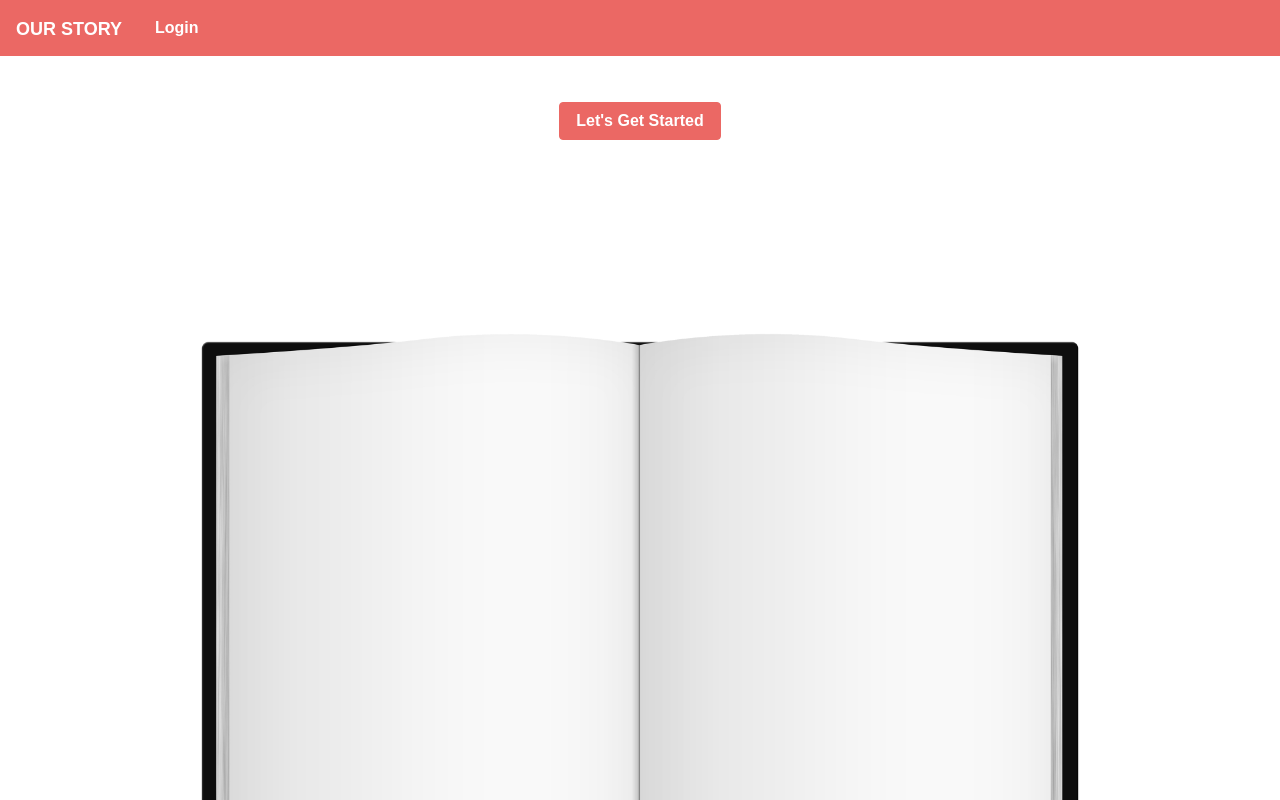
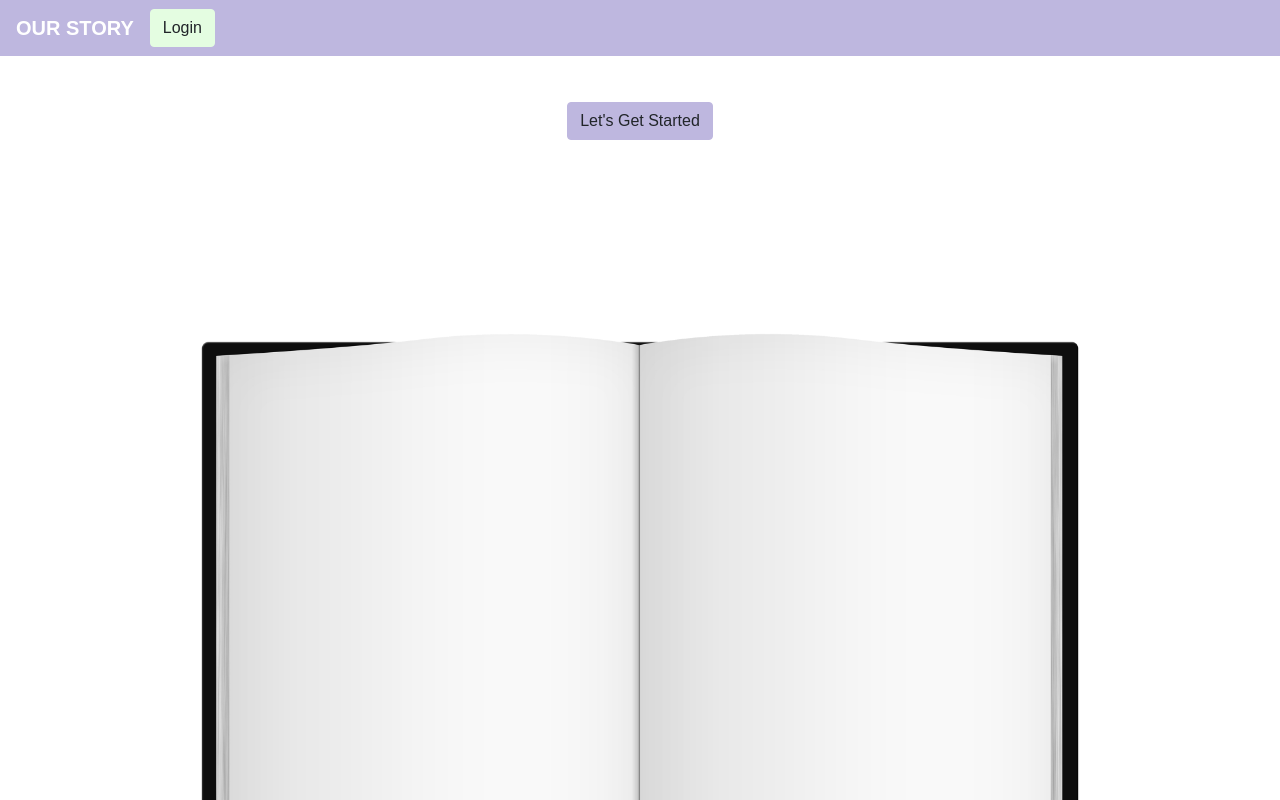
Before and after one commit to mollygilbert389/ourStory-pt2, a React (Create React App) app in the folder client/: page /team in a window 1280 px wide. Shown: the top 800 px of the page. Built offline with nearby package versions, Linux system fonts and the light colour scheme; no server answers; a web font is replaced by a local one.

Commit message:
adding color updates and login functionality

```diff
--- a/client/package.json
+++ b/client/package.json
@@ -8,6 +8,7 @@
     "axios": "^0.18.0",
     "bootstrap": "^4.5.2",
     "dotenv": "^8.2.0",
+    "node-sass": "^4.14.1",
     "react": "^16.6.3",
     "react-bootstrap": "^1.3.0",
     "react-dom": "^16.6.3",
--- a/client/public/index.html
+++ b/client/public/index.html
@@ -8,7 +8,7 @@
   <link rel="manifest" href="%PUBLIC_URL%/manifest.json">
   <link rel="shortcut icon" href="%PUBLIC_URL%/favicon.ico">
   <link rel="stylesheet" href="https://cdnjs.cloudflare.com/ajax/libs/bootswatch/4.0.0/journal/bootstrap.min.css" />
-
+  <link rel="stylesheet" href="https://maxcdn.bootstrapcdn.com/bootstrap/4.3.1/css/bootstrap.min.css" integrity="sha384-ggOyR0iXCbMQv3Xipma34MD+dH/1fQ784/j6cY/iJTQUOhcWr7x9JvoRxT2MZw1T" crossorigin="anonymous"/>
   <title>Our Story</title>
 </head>
 
--- a/client/src/App.js
+++ b/client/src/App.js
@@ -1,9 +1,10 @@
 import React from "react";
 import { BrowserRouter as Router, Route } from "react-router-dom";
 import Home from "./pages/home"
-import Nav from "./components/Nav";
+import Header from "./components/Header";
 import Footer from "./components/Footer"
 import "./app.css"
+import "./scss/Custom.scss"
 
 import {Provider} from "react-redux"
 import store from "./store"
@@ -14,7 +15,7 @@ function App() {
     <Provider store={store}>
       <Router>
         <div>
-          <Nav/>
+          <Header/>
           <div className="container">
             <Route path="/" component={Home} />
             {/* <Route exact path="/team" component={Team} /> */}
--- a/client/src/components/Footer/style.css
+++ b/client/src/components/Footer/style.css
@@ -1,5 +1,5 @@
 .footer {
-    background-color: salmon;
+    background-color: #BEB7DF;
     width: 100%;
     height: 40px;
     display: flex;
--- /dev/null
+++ b/client/src/components/Header/index.js
@@ -0,0 +1,32 @@
+import React from "react";
+// import {Navbar} from "react-bootstrap"
+import 'bootstrap/dist/css/bootstrap.min.css';
+import { Button, Navbar, Nav } from 'react-bootstrap';
+import Login from "../Login"
+import Logout from "../Logout"
+import {useAuth0} from "@auth0/auth0-react"
+
+function Header() {
+  const {user, isAuthenticated} = useAuth0();
+  return (
+    <div>
+      <Navbar collapseOnSelect expand="lg" bg="primary" variant="dark">
+        <Navbar.Brand href="#">Our Story</Navbar.Brand>
+        <Navbar.Toggle aria-controls="responsive-navbar-nav" />
+        <Navbar.Collapse id="responsive-navbar-nav">
+          <Nav className="mr-auto">
+            <Login></Login>
+          </Nav>
+          <Nav>
+            {isAuthenticated && (<a className="navbar-brand">{user.name}</a>)}
+          </Nav>
+          <Nav>
+            <Logout></Logout>
+          </Nav>
+        </Navbar.Collapse>
+      </Navbar>
+    </div>
+  );
+}
+
+export default Header;
--- a/client/src/components/Login/index.js
+++ b/client/src/components/Login/index.js
@@ -8,7 +8,7 @@ function Login(){
     return (
       !isAuthenticated &&
         (<div>
-            <Button
+            <Button variant="warning"
               onClick={() => loginWithRedirect()}
             >Login
             </Button>
--- a/client/src/components/Logout/index.js
+++ b/client/src/components/Logout/index.js
@@ -7,7 +7,7 @@ function Login(){
     return (
       isAuthenticated &&
       (<div>
-          <Button
+          <Button variant="warning"
             onClick={() => logout()}
           >Logout
           </Button>
--- a/client/src/components/Nav/index.js
+++ /dev/null
@@ -1,20 +0,0 @@
-import React from "react";
-import Login from "../Login"
-import Logout from "../Logout"
-import {useAuth0} from "@auth0/auth0-react"
-
-function Nav() {
-  const {user, isAuthenticated} = useAuth0();
-  return (
-    <nav className="navbar navbar-expand-lg navbar-dark bg-primary">
-      <a className="navbar-brand" href="/">
-        Our Story
-      </a>
-      <Login></Login>
-      <Logout></Logout>
-      {isAuthenticated && (<a className="navbar-brand">{user.name}</a>)}
-    </nav>
-  );
-}
-
-export default Nav;
--- /dev/null
+++ b/client/src/scss/Custom.scss
@@ -0,0 +1,9 @@
+$theme-colors: (
+  "primary": #BEB7DF,
+  "danger": #575761,
+  "success": #E2AFDE,
+  "dark" : #648381,
+  "warning": #E4FDE1
+);
+
+@import "node_modules/bootstrap/scss/bootstrap";
```
Also changed, not shown: 1 other file (tests, documents, lock files or other folders).
